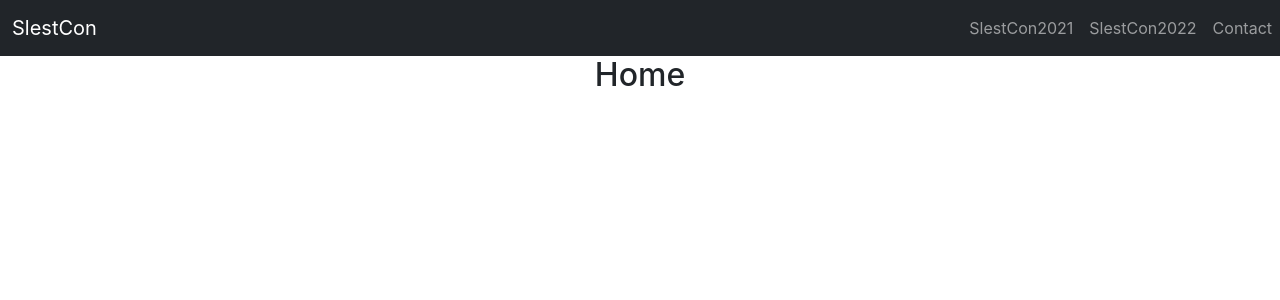
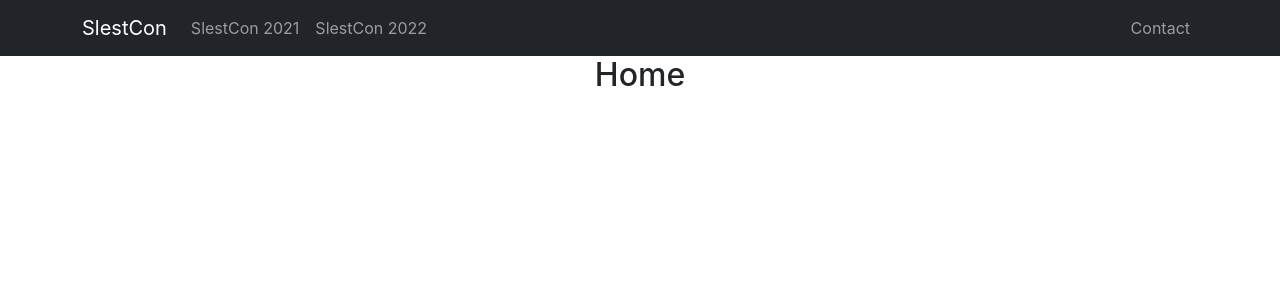
Before and after one commit to slestcon/slestcon, a React (Create React App) app: page / in a window 1280 px wide. Shown: the top 300 px of the page. Built offline with nearby package versions, Linux system fonts and the light colour scheme.

Commit message:
changed to react-bootstrap

```diff
--- a/src/components/Navigation/Navigation.js
+++ b/src/components/Navigation/Navigation.js
@@ -1,36 +1,24 @@
 import React from "react";
-import { NavLink } from "react-router-dom";
+import { Navbar, Nav, Container } from 'react-bootstrap';
 
 const Navigation = () => (
-	<nav className="navbar navbar-expand-lg navbar-dark bg-dark">
-		<div className="container-fluid">
-			<NavLink className="navbar-brand" to="/">SlestCon</NavLink>
 
-			<button class="navbar-toggler"
-				type="button"
-				data-bs-toggle="collapse"
-				data-bs-target="#navbarSupportedContent"
-				aria-controls="navbarSupportedContent"
-				aria-expanded="false"
-				aria-label="Toggle navigation">
-				<span class="navbar-toggler-icon"></span>
-			</button>
-		</div>
-		<div clas="collapse navbar-collapse" id="navbarSupportedContent">
-			<ul className="navbar-nav me-auto mb-2 mb-lg-0">
-				<li className="nav-item">
-					<NavLink className="nav-link" to="/Slestcon2021">SlestCon2021</NavLink>
-				</li>
-				<li className="nav-item">
-					<NavLink className="nav-link" to="/Slestcon2022">SlestCon2022</NavLink>
-				</li>
-				<li className="nav-item">
-					<NavLink className="nav-link" to="/Contact">Contact</NavLink>
-				</li>
-			</ul>
-		</div>
+	<Navbar bg="dark" variant="dark" sticky="top" expand="lg">
+		<Container>
+			<Navbar.Brand href="/">SlestCon</Navbar.Brand>
+			<Navbar.Toggle aria-controls="basic-navbar-nav"/>
+			<Navbar.Collapse id="basic-navbar-nav">
+				<Nav className="me-auto">
+					<Nav.Link href="/Slestcon2021">SlestCon 2021</Nav.Link>
+					<Nav.Link href="/Slestcon2022">SlestCon 2022</Nav.Link>
 
-	</nav>
+				</Nav>
+				<Nav className="d-flex">
+					<Nav.Link href="/Contact">Contact</Nav.Link>
+				</Nav>
+			</Navbar.Collapse>
+		</Container>
+	</Navbar>
 );
 
 export default Navigation;
```
